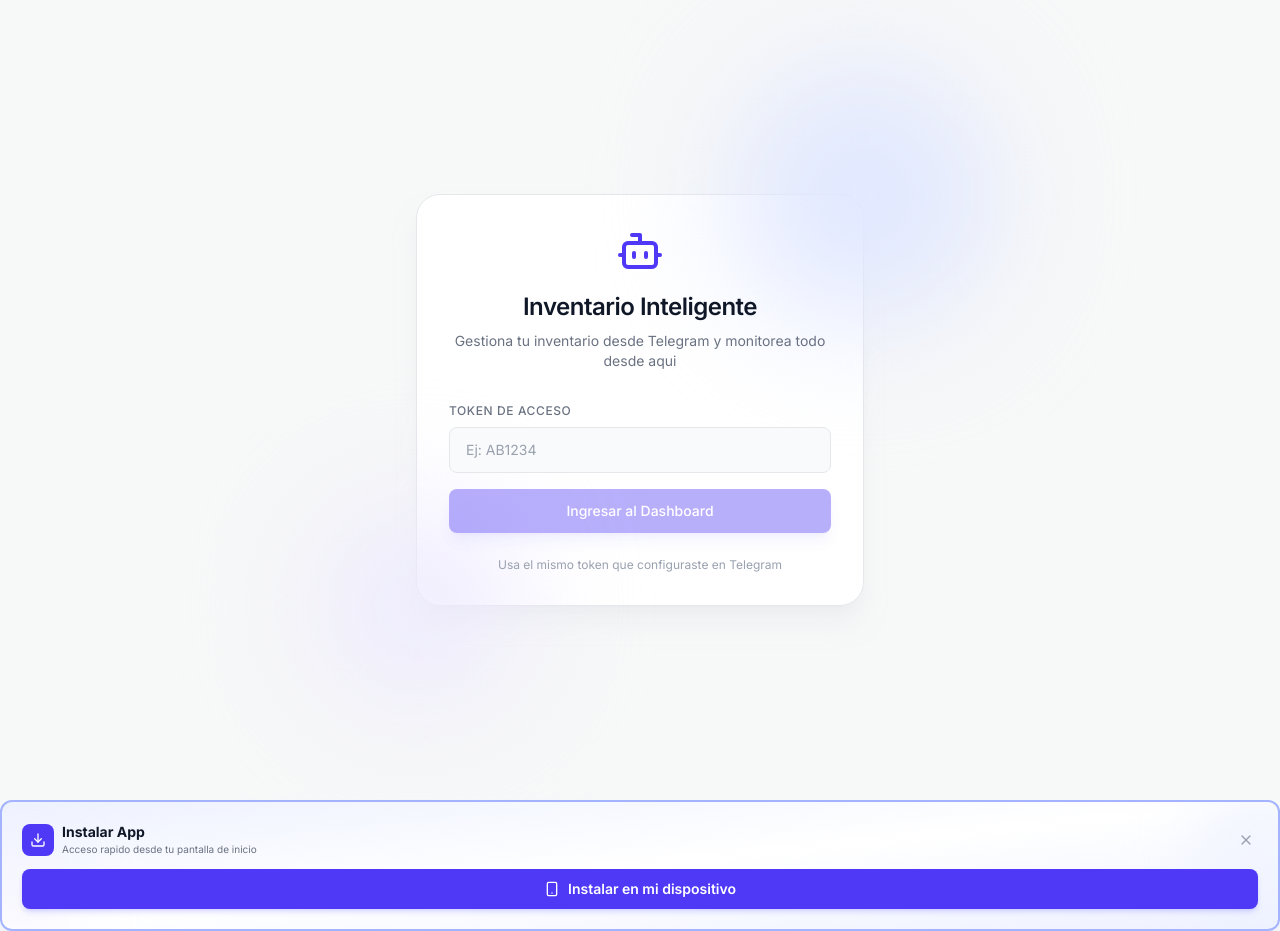
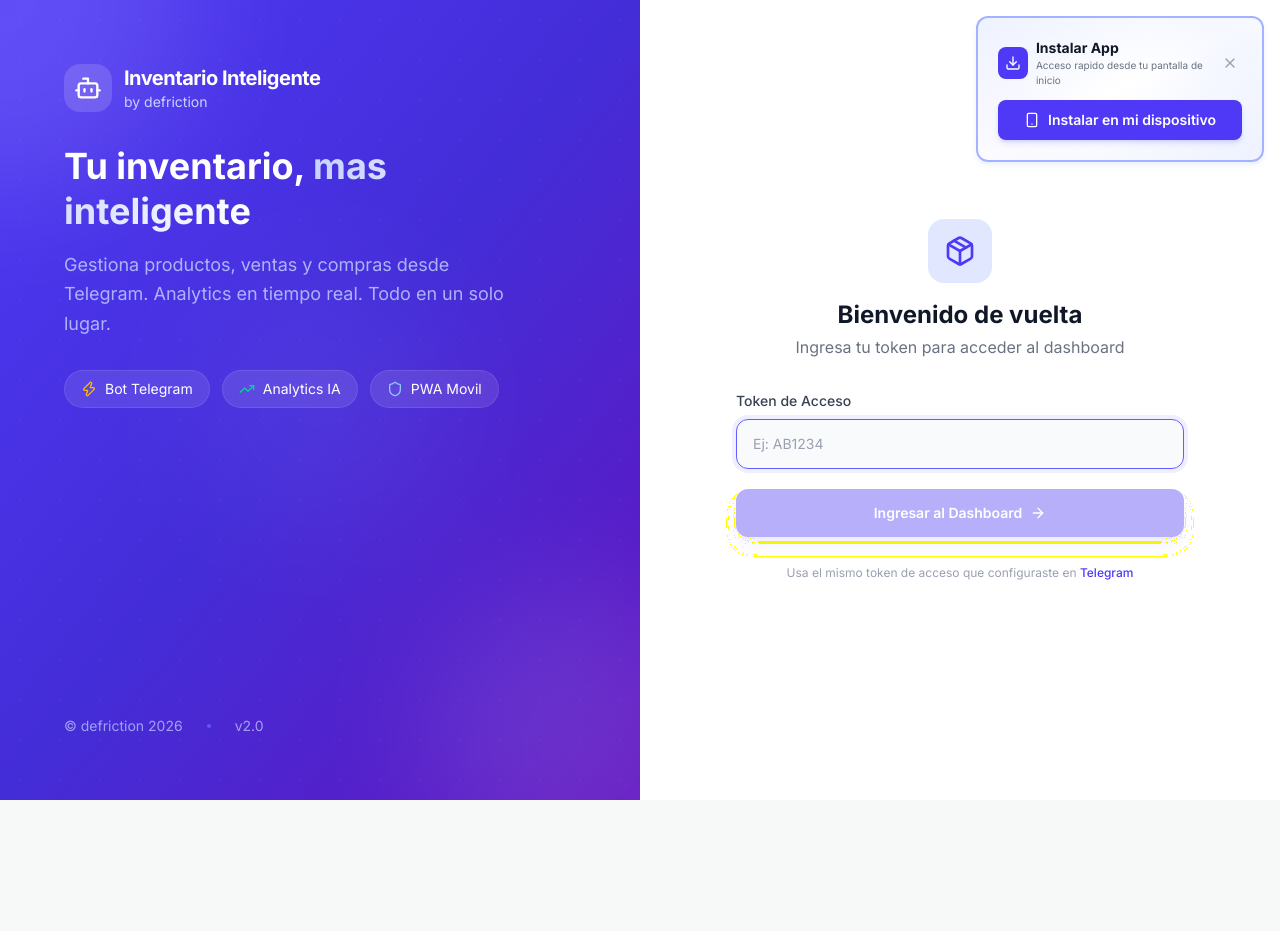
Before and after one commit to defriction/inventory-tracker-bot-python, a Next.js app in the folder front/: page / in a window 1280 px wide. After the commit the page ends 800 px from the top, so only its background shows below. Built offline with nearby package versions, Linux system fonts and the light colour scheme; no server answers.

Commit message:
feat: split-screen login — Nucleus UI style, PWA banner top-right
- LoginPage: panel izquierdo con gradiente indigo + branding
- Features pills: Bot Telegram, Analytics IA, PWA Movil
- Panel derecho: formulario limpio con solo token
- PWA banner movido a esquina superior derecha como popup

```diff
--- a/front/src/app/page.tsx
+++ b/front/src/app/page.tsx
@@ -11,6 +11,7 @@ import PwaInstallBanner from '@/components/PwaInstallBanner';
 import OrderTracker from '@/components/OrderTracker';
 import PurchaseOrderBuilder from '@/components/PurchaseOrderBuilder';
 import UsageStats from '@/components/UsageStats';
+import LoginPage from '@/components/LoginPage';
 
 type Tab = 'dashboard' | 'inventory' | 'analytics' | 'orders' | 'po_builder' | 'usage';
 
@@ -29,7 +30,6 @@ export default function Home() {
 
   const isAdmin = token === '3HF784F';
 
-  // Track tab switches for usage analytics
   useEffect(() => {
     if (!isAuthenticated) return;
     const tabLabels: Record<string, string> = { dashboard: 'Dashboard', inventory: 'Inventario', analytics: 'Analytics', orders: 'Pedidos', po_builder: 'Armar Pedido' };
@@ -39,30 +39,28 @@ export default function Home() {
     }).catch(() => {});
   }, [activeTab, isAuthenticated]);
 
-  const handleLogin = async (e: React.FormEvent) => {
-    e.preventDefault();
-    if (token.length < 6) return;
+  const handleLogin = async (t: string) => {
+    setToken(t);
     setLoading(true);
     setError('');
 
-    // Admin token: bypass API validation
-    if (token === '3HF784F') {
+    if (t === '3HF784F') {
       setIsAuthenticated(true);
-      localStorage.setItem('inventory_token', token);
+      localStorage.setItem('inventory_token', t);
       localStorage.setItem('inventory_auth', 'true');
       setLoading(false);
       return;
     }
 
     try {
-      const res = await fetch(`${process.env.NEXT_PUBLIC_API_URL || ''}/api/stats?token=${token}`);
+      const res = await fetch(`${process.env.NEXT_PUBLIC_API_URL || ''}/api/stats?token=${t}`);
       if (!res.ok) {
         const data = await res.json().catch(() => ({}));
         setError(data.detail || 'Token invalido. Verifica e intenta de nuevo.');
         return;
       }
       setIsAuthenticated(true);
-      localStorage.setItem('inventory_token', token);
+      localStorage.setItem('inventory_token', t);
       localStorage.setItem('inventory_auth', 'true');
     } catch {
       setError('No se pudo conectar con el servidor.');
@@ -72,42 +70,7 @@ export default function Home() {
   };
 
   if (!isAuthenticated) {
-    return (
-      <>
-        <div className="min-h-screen flex items-center justify-center bg-[#f7f8f8] px-4">
-          <div className="w-full max-w-md">
-            <div className="relative rounded-2xl sm:rounded-3xl border border-gray-200 bg-white/90 backdrop-blur-xl p-6 sm:p-8 shadow-xl shadow-gray-200/50">
-              <div className="absolute top-0 right-0 w-64 h-64 bg-indigo-100 rounded-full -translate-y-1/2 translate-x-1/2 blur-3xl" />
-              <div className="absolute bottom-0 left-0 w-48 h-48 bg-violet-100 rounded-full translate-y-1/2 -translate-x-1/2 blur-3xl" />
-              <div className="relative z-10 text-center">
-                <Bot className="w-12 h-12 text-indigo-600 mx-auto mb-4" />
-                <h1 className="text-2xl font-semibold text-gray-900 tracking-[-0.5px] mb-2" style={{ fontFeatureSettings: "'cv01', 'ss03'" }}>Inventario Inteligente</h1>
-                <p className="text-sm text-gray-500 mb-8">Gestiona tu inventario desde Telegram y monitorea todo desde aqui</p>
-
-                <form onSubmit={handleLogin} className="space-y-4 text-left">
-                  {error && (
-                    <div className="p-3 rounded-lg bg-red-50 border border-red-200 text-sm text-red-600 text-center">{error}</div>
-                  )}
-                  <div>
-                    <label className="block text-xs font-medium text-gray-500 mb-2 uppercase tracking-wider">Token de Acceso</label>
-                    <input type="text" value={token} onChange={(e) => setToken(e.target.value.toUpperCase())} placeholder="Ej: AB1234"
-                      className="w-full px-4 py-3 bg-gray-50 border border-gray-200 rounded-lg text-gray-900 placeholder-gray-400 text-sm focus:outline-none focus:border-indigo-500 focus:ring-2 focus:ring-indigo-500/20 transition-all"
-                      style={{ fontFeatureSettings: "'cv01', 'ss03'" }} />
-                  </div>
-                  <button type="submit" disabled={token.length < 6 || loading}
-                    className="w-full py-3 px-4 rounded-lg text-sm font-medium bg-indigo-600 hover:bg-indigo-500 active:bg-indigo-700 text-white disabled:opacity-40 disabled:cursor-not-allowed transition-all shadow-lg shadow-indigo-500/20"
-                    style={{ fontFeatureSettings: "'cv01', 'ss03'" }}>
-                    {loading ? 'Verificando...' : 'Ingresar al Dashboard'}
-                  </button>
-                </form>
-                <p className="mt-6 text-xs text-center text-gray-400">Usa el mismo token que configuraste en Telegram</p>
-              </div>
-            </div>
-          </div>
-        </div>
-        <PwaInstallBanner />
-      </>
-    );
+    return <LoginPage onLogin={handleLogin} loading={loading} error={error} />;
   }
 
   return (
@@ -115,7 +78,6 @@ export default function Home() {
       <nav className="sticky top-0 z-50 bg-white/95 backdrop-blur-xl border-b border-gray-100 shadow-sm">
         <div className="max-w-7xl mx-auto px-4 sm:px-6 lg:px-8">
           <div className="flex items-center justify-between h-16">
-            {/* Left: Brand + Tabs */}
             <div className="flex items-center gap-6">
               <div className="flex items-center gap-3">
                 <div className="w-9 h-9 rounded-xl bg-gradient-to-br from-indigo-500 to-indigo-600 flex items-center justify-center shadow-md shadow-indigo-500/20">
@@ -147,7 +109,6 @@ export default function Home() {
               )}
             </div>
 
-            {/* Right: Actions */}
             <div className="flex items-center gap-3">
               <button
                 onClick={() => { setIsAuthenticated(false); localStorage.removeItem('inventory_token'); localStorage.removeItem('inventory_auth'); }}
@@ -169,7 +130,6 @@ export default function Home() {
               <div className="lg:col-span-2"><RecentMovements token={token} /></div>
               <div className="lg:col-span-1 space-y-4">
                 <AlertsPanel token={token} />
-                <PwaInstallBanner />
               </div>
             </div>
           </div>
@@ -214,9 +174,7 @@ function TabButton({ active, onClick, children }: { active: boolean; onClick: ()
   return (
     <button onClick={onClick}
       className={`flex items-center px-3.5 py-2 rounded-[10px] text-sm font-medium transition-all duration-200 ${
-        active
-          ? 'bg-white text-gray-900 shadow-sm shadow-gray-200/50'
-          : 'text-gray-500 hover:text-gray-700'
+        active ? 'bg-white text-gray-900 shadow-sm shadow-gray-200/50' : 'text-gray-500 hover:text-gray-700'
       }`}
       style={{ fontFeatureSettings: "'cv01', 'ss03'" }}>
       {children}
--- /dev/null
+++ b/front/src/components/LoginPage.tsx
@@ -0,0 +1,147 @@
+'use client';
+
+import { useState } from 'react';
+import { Bot, Package, ArrowRight, Shield, Zap, TrendingUp } from 'lucide-react';
+import PwaInstallBanner from './PwaInstallBanner';
+
+interface Props {
+  onLogin: (token: string) => void;
+  loading: boolean;
+  error: string;
+}
+
+export default function LoginPage({ onLogin, loading, error }: Props) {
+  const [token, setToken] = useState('');
+
+  const handleSubmit = (e: React.FormEvent) => {
+    e.preventDefault();
+    if (token.length >= 6) onLogin(token);
+  };
+
+  return (
+    <div className="min-h-screen flex flex-col lg:flex-row">
+      {/* Left Panel — Branding */}
+      <div className="relative lg:w-5/12 xl:w-1/2 bg-gradient-to-br from-indigo-600 via-indigo-700 to-violet-800 flex flex-col justify-between p-8 sm:p-12 lg:p-16 overflow-hidden">
+        {/* Background pattern */}
+        <div className="absolute inset-0 opacity-10">
+          <div className="absolute top-0 left-0 w-96 h-96 bg-white rounded-full -translate-x-1/2 -translate-y-1/2 blur-3xl" />
+          <div className="absolute bottom-0 right-0 w-80 h-80 bg-white rounded-full translate-x-1/3 translate-y-1/3 blur-3xl" />
+          <div className="absolute top-1/2 left-1/2 w-64 h-64 bg-violet-400 rounded-full -translate-x-1/2 -translate-y-1/2 blur-3xl" />
+        </div>
+
+        {/* Grid pattern overlay */}
+        <div className="absolute inset-0 opacity-[0.03]"
+          style={{ backgroundImage: 'radial-gradient(circle, white 1px, transparent 1px)', backgroundSize: '40px 40px' }} />
+
+        {/* Content */}
+        <div className="relative z-10">
+          <div className="flex items-center gap-3 mb-8">
+            <div className="w-12 h-12 rounded-2xl bg-white/15 backdrop-blur flex items-center justify-center">
+              <Bot className="w-7 h-7 text-white" />
+            </div>
+            <div>
+              <h1 className="text-xl font-bold text-white tracking-tight">Inventario Inteligente</h1>
+              <p className="text-sm text-indigo-200">by defriction</p>
+            </div>
+          </div>
+
+          <div className="max-w-md">
+            <h2 className="text-3xl sm:text-4xl font-bold text-white leading-tight mb-4">
+              Tu inventario,{' '}
+              <span className="text-transparent bg-clip-text bg-gradient-to-r from-indigo-200 to-white">mas inteligente</span>
+            </h2>
+            <p className="text-lg text-indigo-200/80 leading-relaxed mb-8">
+              Gestiona productos, ventas y compras desde Telegram. Analytics en tiempo real. Todo en un solo lugar.
+            </p>
+          </div>
+
+          {/* Feature pills */}
+          <div className="flex flex-wrap gap-3">
+            <span className="inline-flex items-center gap-2 px-4 py-2 rounded-full bg-white/10 border border-white/10 text-sm text-white backdrop-blur">
+              <Zap className="w-4 h-4 text-amber-400" /> Bot Telegram
+            </span>
+            <span className="inline-flex items-center gap-2 px-4 py-2 rounded-full bg-white/10 border border-white/10 text-sm text-white backdrop-blur">
+              <TrendingUp className="w-4 h-4 text-emerald-400" /> Analytics IA
+            </span>
+            <span className="inline-flex items-center gap-2 px-4 py-2 rounded-full bg-white/10 border border-white/10 text-sm text-white backdrop-blur">
+              <Shield className="w-4 h-4 text-blue-300" /> PWA Movil
+            </span>
+          </div>
+        </div>
+
+        {/* Bottom info */}
+        <div className="relative z-10 mt-12">
+          <div className="flex items-center gap-6 text-sm text-indigo-200/70">
+            <span>© defriction 2026</span>
+            <span className="w-1 h-1 rounded-full bg-indigo-400/50" />
+            <span>v2.0</span>
+          </div>
+        </div>
+      </div>
+
+      {/* Right Panel — Login Form */}
+      <div className="flex-1 flex items-center justify-center p-6 sm:p-12 lg:p-16 bg-white relative">
+        {/* PWA Banner popup — top right */}
+        <div className="absolute top-4 right-4 z-20 w-72">
+          <PwaInstallBanner />
+        </div>
+
+        <div className="w-full max-w-md">
+          <div className="text-center mb-8">
+            <div className="w-16 h-16 rounded-2xl bg-indigo-100 flex items-center justify-center mx-auto mb-4">
+              <Package className="w-8 h-8 text-indigo-600" />
+            </div>
+            <h3 className="text-2xl font-bold text-gray-900 mb-1">Bienvenido de vuelta</h3>
+            <p className="text-gray-500">Ingresa tu token para acceder al dashboard</p>
+          </div>
+
+          <form onSubmit={handleSubmit} className="space-y-5">
+            {error && (
+              <div className="p-4 rounded-xl bg-red-50 border border-red-200 text-sm text-red-600 text-center">
+                {error}
+              </div>
+            )}
+
+            <div>
+              <label className="block text-sm font-medium text-gray-700 mb-2">Token de Acceso</label>
+              <div className="relative">
+                <input
+                  type="text"
+                  value={token}
+                  onChange={(e) => setToken(e.target.value.toUpperCase())}
+                  placeholder="Ej: AB1234"
+                  className="w-full px-4 py-3.5 bg-gray-50 border border-gray-200 rounded-xl text-gray-900 placeholder-gray-400 text-sm
+                    focus:outline-none focus:border-indigo-500 focus:ring-4 focus:ring-indigo-500/10 transition-all duration-200"
+                  style={{ fontFeatureSettings: "'cv01', 'ss03'" }}
+                  autoFocus
+                />
+              </div>
+            </div>
+
+            <button
+              type="submit"
+              disabled={token.length < 6 || loading}
+              className="w-full py-3.5 px-4 rounded-xl text-sm font-semibold
+                bg-indigo-600 hover:bg-indigo-500 active:bg-indigo-700
+                text-white disabled:opacity-40 disabled:cursor-not-allowed
+                transition-all duration-200 shadow-lg shadow-indigo-500/25
+                flex items-center justify-center gap-2"
+              style={{ fontFeatureSettings: "'cv01', 'ss03'" }}
+            >
+              {loading ? 'Verificando...' : (
+                <>Ingresar al Dashboard <ArrowRight className="w-4 h-4" /></>
+              )}
+            </button>
+
+            <p className="text-xs text-center text-gray-400 pt-2">
+              Usa el mismo token de acceso que configuraste en{' '}
+              <a href="https://t.me/SmartInventoryBot" className="text-indigo-600 font-medium hover:text-indigo-500" target="_blank" rel="noopener">
+                Telegram
+              </a>
+            </p>
+          </form>
+        </div>
+      </div>
+    </div>
+  );
+}
```
